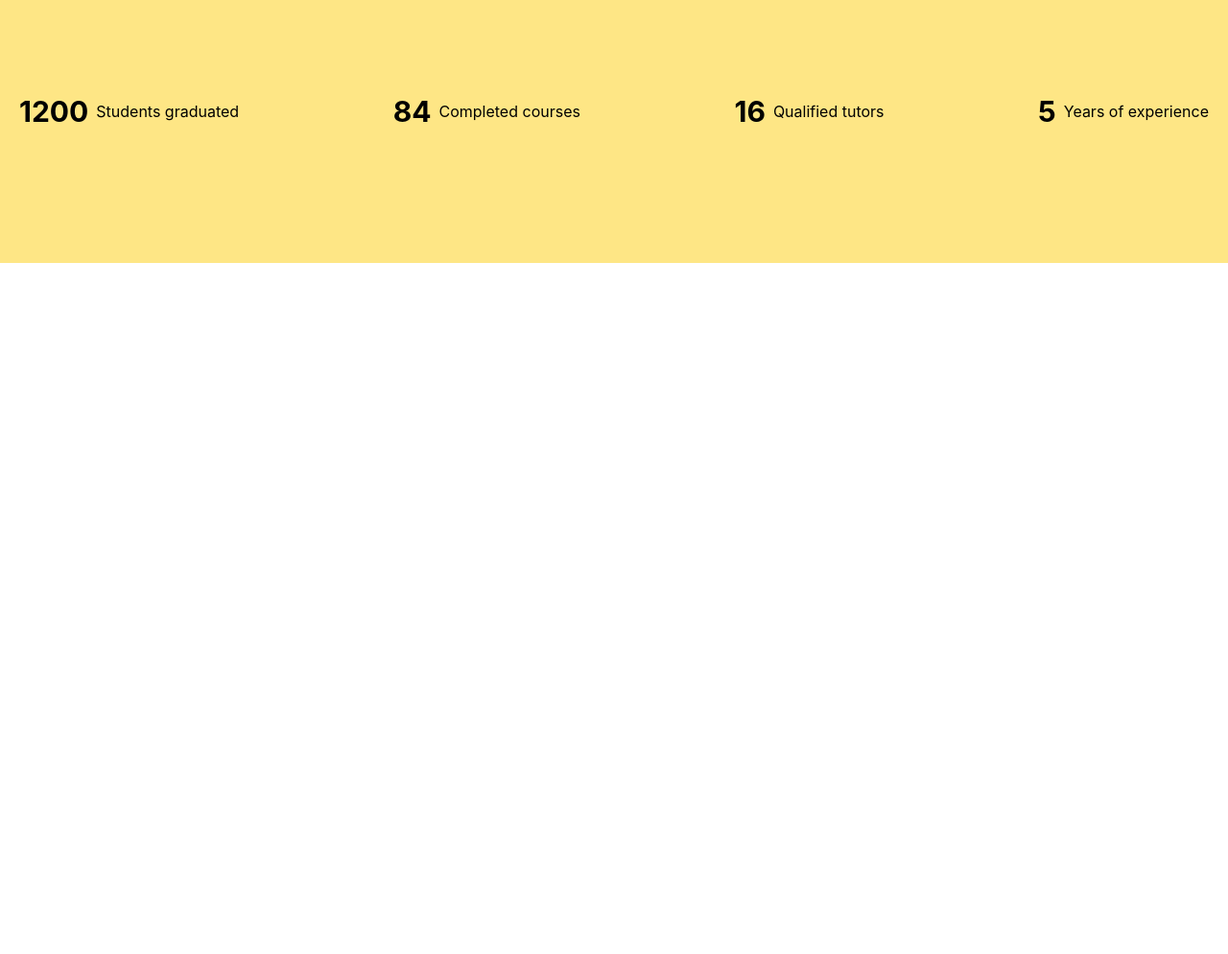
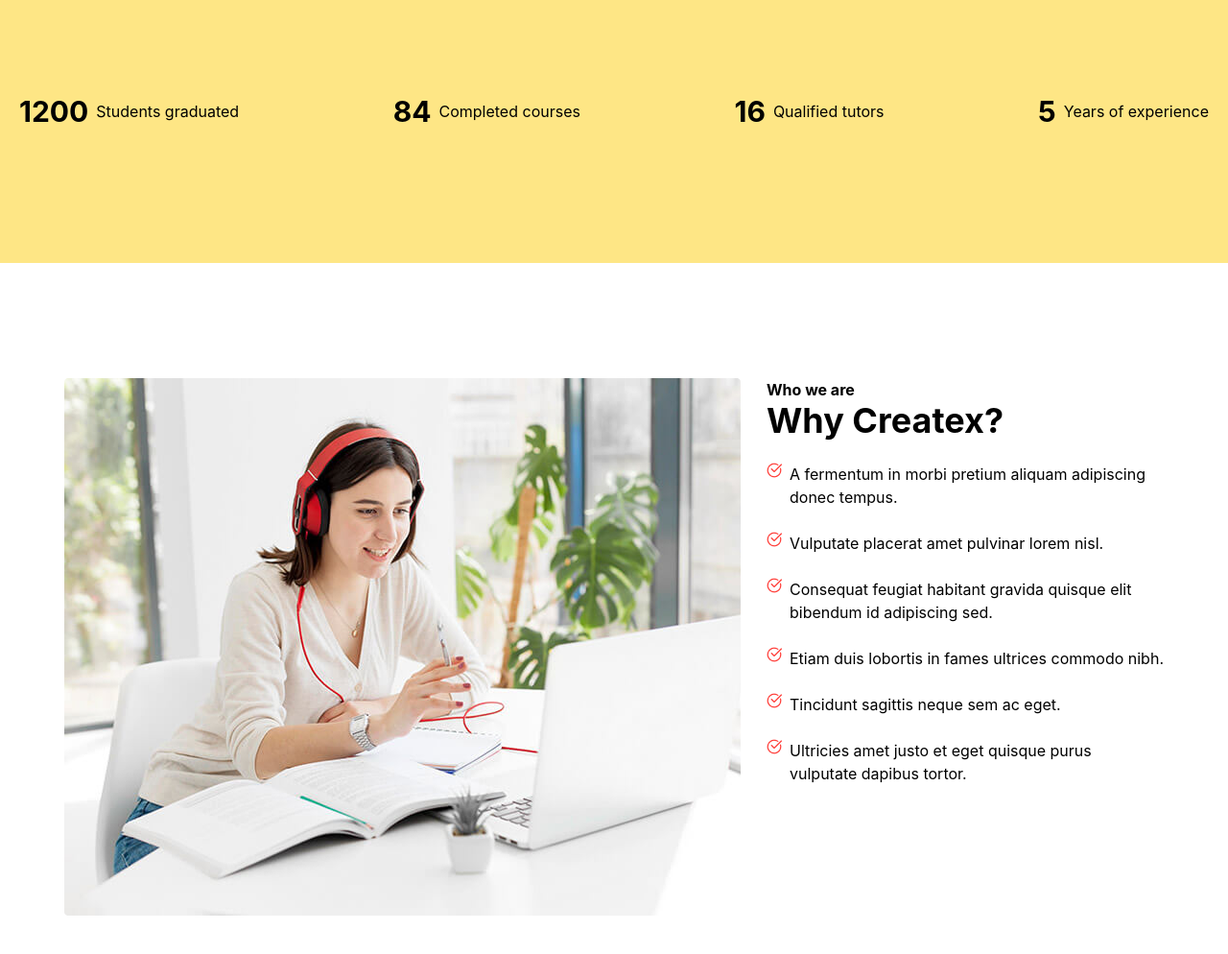
Before and after one commit to shokirovsh01/practice-3, a website: page index.html in a window 1280 px wide. Shown: the part 721-1715 px from the top of the page at 96% size. Before the commit the page ends 995 px from the top, so only its background shows below. Drawn offline with nearby package versions, Linux system fonts and the light colour scheme; files that its build step writes are made by us from their sources.

Commit message:
section 2 page 1

```diff
--- a/index.html
+++ b/index.html
@@ -7,6 +7,8 @@
     <link rel="stylesheet" href="./src/output.css">
 </head>
 <body>
+
+<!-- section 1 and header  -->
 
 <nav class="bg-amber-200 pb-30">
 
@@ -99,5 +101,98 @@ with Createx <br> Online Courses</h1>
 
 </nav>
 
+<!-- section 2 -->
+
+<section class="flex justify-evenly max-w-325 m-auto mt-20 flex-col lg:flex-row p-10">
+    <img src="./src/img/image (7).png" alt="">
+
+
+    <div>
+    <!-- 1 -->
+
+    <div>
+
+<h1 class="font-bold">Who we are</h1>
+<h1 class="font-bold text-4xl">Why Createx?</h1>
+
+<br>
+
+<div class="flex gap-2 items-start">
+<img src="./src/img/check.png" alt="">
+
+<h1>A fermentum in morbi pretium aliquam adipiscing <br> donec tempus.</h1>
+
+</div>
+
+</div>
+
+
+<br>
+<!-- 2 -->
+
+
+
+<div class="flex gap-2 items-start">
+<img src="./src/img/check.png" alt="">
+
+<h1>Vulputate placerat amet pulvinar lorem nisl.</h1>
+
+</div>
+
+<br>
+
+<!-- 3 -->
+
+
+
+<div class="flex gap-2 items-start">
+<img src="./src/img/check.png" alt="">
+
+<h1>Consequat feugiat habitant gravida quisque elit <br> bibendum id adipiscing sed.</h1>
+
+</div>
+
+<br>
+<!-- 4 -->
+
+<div class="flex gap-2 items-start">
+<img src="./src/img/check.png" alt="">
+
+<h1>Etiam duis lobortis in fames ultrices commodo nibh.</h1>
+
+</div>
+
+<br>
+
+<!-- 5 -->
+
+<div class="flex gap-2 items-start">
+<img src="./src/img/check.png" alt="">
+
+<h1>Tincidunt sagittis neque sem ac eget.</h1>
+
+</div>
+
+<br>
+
+<!-- 6 -->
+
+<div class="flex gap-2 items-start">
+<img src="./src/img/check.png" alt="">
+
+<h1>Ultricies amet justo et eget quisque purus <br> vulputate dapibus tortor.</h1>
+
+</div>
+
+<br>
+
+
+</div>
+</section>
+
+<!-- section 3 -->
+
+
+
 </body>
 </html>
```
Also changed, not shown: src/img/check.png (added), src/img/image (7).png (added).
